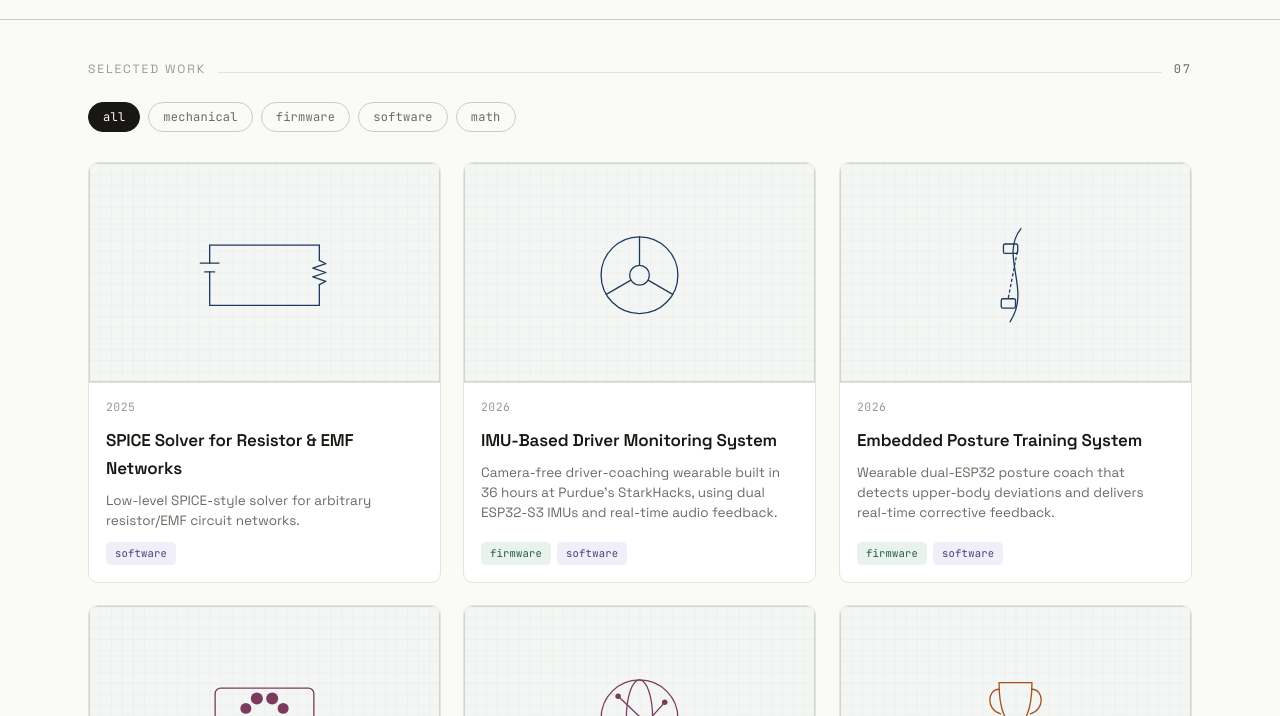
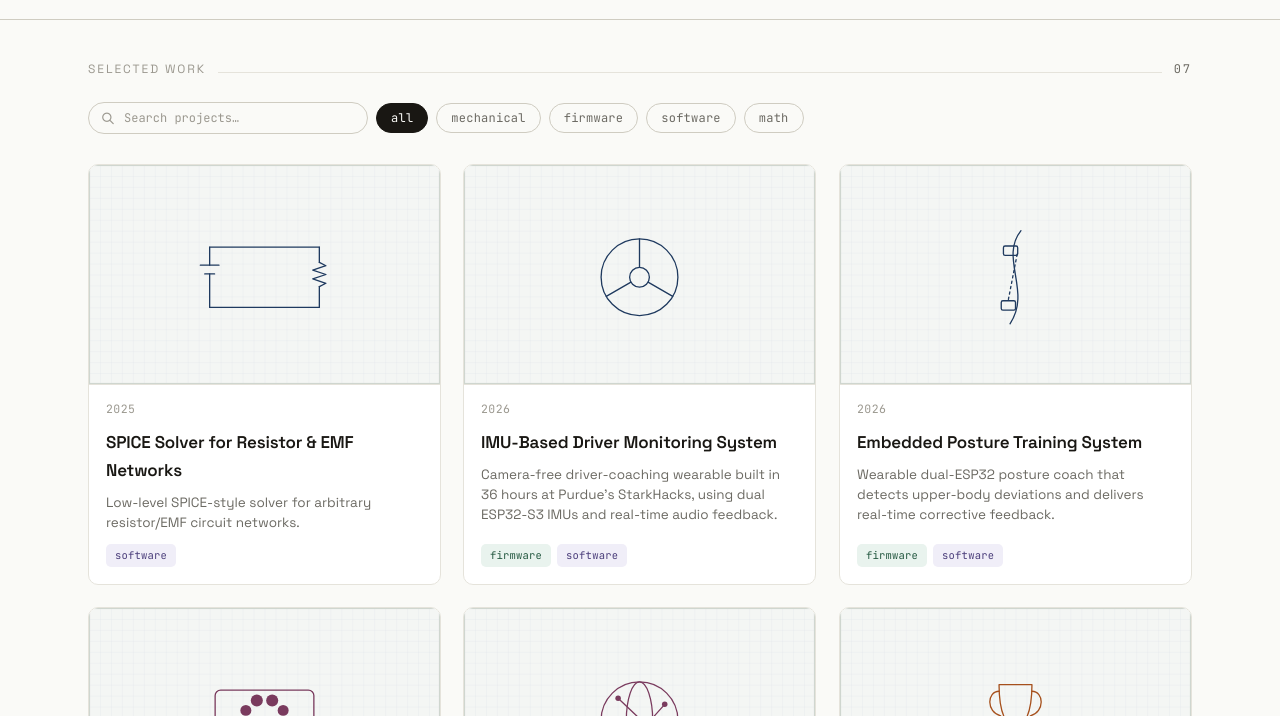
Before and after one commit to ethannsie/portfolio, a plain HTML site: page index.html in a window 1280 px wide. Shown: the part 84-800 px from the top of the page. Drawn offline with Linux system fonts and the light colour scheme.

Commit message:
Add project search, integrated into the existing filter bar
Search box sits inline with the discipline filter pills (not a new
section) and matches against each project's title, blurb, year,
tags, overview text, specs, and link labels — combines with the
active discipline filter (AND logic). The "07" count now reflects
whatever's actually showing instead of always the full project count.

```diff
--- a/css/style.css
+++ b/css/style.css
@@ -132,9 +132,25 @@ a:hover { text-decoration: underline; text-underline-offset: 3px; }
 
 /* ---- filter bar ---- */
 .filters {
-  display: flex; flex-wrap: wrap; gap: 8px;
+  display: flex; flex-wrap: wrap; align-items: center; gap: 8px;
   margin: 22px 0 30px;
 }
+.search-box {
+  display: flex; align-items: center; gap: 7px;
+  flex: 1 1 200px; max-width: 280px;
+  padding: 6px 12px;
+  border: 1px solid var(--line-strong); border-radius: 999px;
+  color: var(--muted);
+  transition: border-color .15s var(--ease), color .15s var(--ease);
+}
+.search-box:focus-within { border-color: var(--ink); color: var(--ink); }
+.search-box .ti { font-size: 14px; color: var(--faint); flex-shrink: 0; }
+.search-box input {
+  border: 0; outline: 0; background: transparent; width: 100%;
+  font-family: "JetBrains Mono", monospace; font-size: 12px; color: var(--ink);
+}
+.search-box input::placeholder { color: var(--faint); }
+.search-box input::-webkit-search-cancel-button { cursor: pointer; }
 .filter {
   font-family: "JetBrains Mono", monospace;
   font-size: 12px; letter-spacing: .02em;
--- a/index.html
+++ b/index.html
@@ -26,7 +26,7 @@
       <span class="count mono" id="count">00</span>
     </div>
 
-    <div class="filters" id="filters" role="group" aria-label="Filter projects by discipline"></div>
+    <div class="filters" id="filters" role="group" aria-label="Search and filter projects"></div>
 
     <div class="grid" id="grid"></div>
   </main>
--- a/js/app.js
+++ b/js/app.js
@@ -74,10 +74,28 @@ function renderGrid() {
   const present = DISCIPLINES.filter(d => PROJECTS.some(p => p.tags.includes(d)));
   const options = ["all", ...present];
   let active = "all";
+  let query = "";
 
-  filterBar.innerHTML = options.map(o =>
-    `<button class="filter" data-f="${o}" aria-pressed="${o === "all"}">${o}</button>`
-  ).join("");
+  // flatten each project's key info (title, blurb, tags, year, overview,
+  // specs, links) into one lowercase blob so search can match any of it
+  const searchIndex = new Map(PROJECTS.map(p => {
+    const d = p.detail || {};
+    const text = [
+      p.title, p.blurb, p.year, ...p.tags,
+      ...(d.overview || []),
+      ...(d.specs || []).flat(),
+      ...(d.links || []).map(l => l.label),
+    ].join(" ").toLowerCase();
+    return [p.slug, text];
+  }));
+
+  filterBar.innerHTML = `
+    <label class="search-box">
+      <i class="ti ti-search"></i>
+      <input type="search" id="project-search" placeholder="Search projects…" aria-label="Search projects" autocomplete="off">
+    </label>
+    ${options.map(o => `<button class="filter" data-f="${o}" aria-pressed="${o === "all"}">${o}</button>`).join("")}
+  `;
 
   function card(p, i) {
     return `
@@ -97,11 +115,12 @@ function renderGrid() {
   }
 
   function draw() {
-    const list = active === "all" ? PROJECTS : PROJECTS.filter(p => p.tags.includes(active));
+    let list = active === "all" ? PROJECTS : PROJECTS.filter(p => p.tags.includes(active));
+    if (query) list = list.filter(p => searchIndex.get(p.slug).includes(query));
     grid.innerHTML = list.length
       ? list.map(card).join("")
-      : `<p class="empty">No projects tagged “${esc(active)}” yet.</p>`;
-    if (countEl) countEl.textContent = String(PROJECTS.length).padStart(2, "0");
+      : `<p class="empty">${query ? `No projects match “${esc(query)}”.` : `No projects tagged “${esc(active)}” yet.`}</p>`;
+    if (countEl) countEl.textContent = String(list.length).padStart(2, "0");
   }
 
   filterBar.addEventListener("click", (e) => {
@@ -110,6 +129,11 @@ function renderGrid() {
     active = btn.dataset.f;
     filterBar.querySelectorAll(".filter").forEach(b =>
       b.setAttribute("aria-pressed", String(b.dataset.f === active)));
+    draw();
+  });
+
+  filterBar.querySelector("#project-search").addEventListener("input", (e) => {
+    query = e.target.value.trim().toLowerCase();
     draw();
   });
 
```
